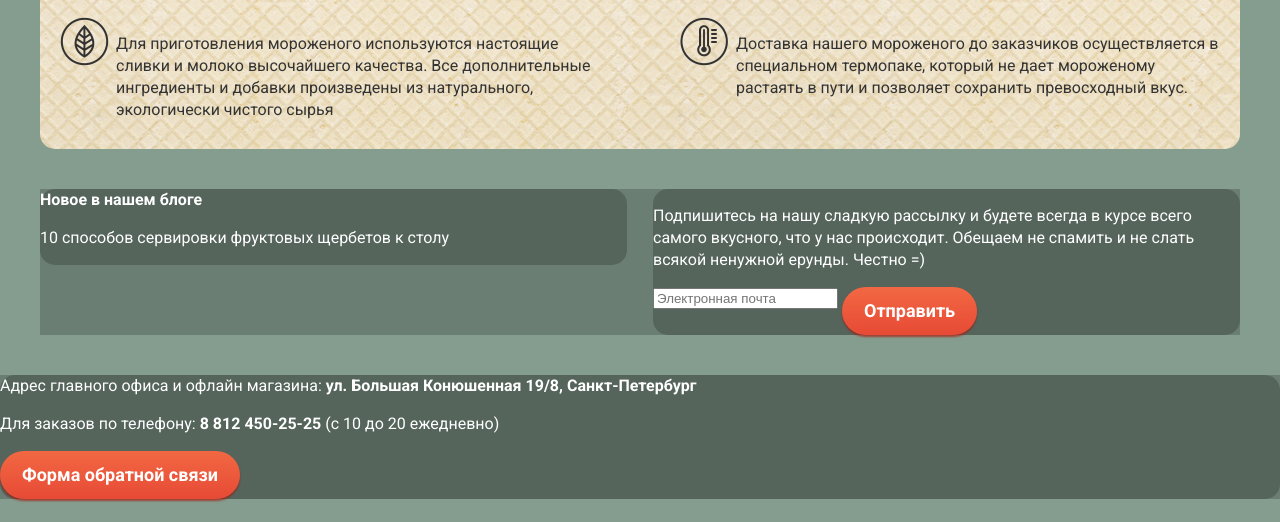
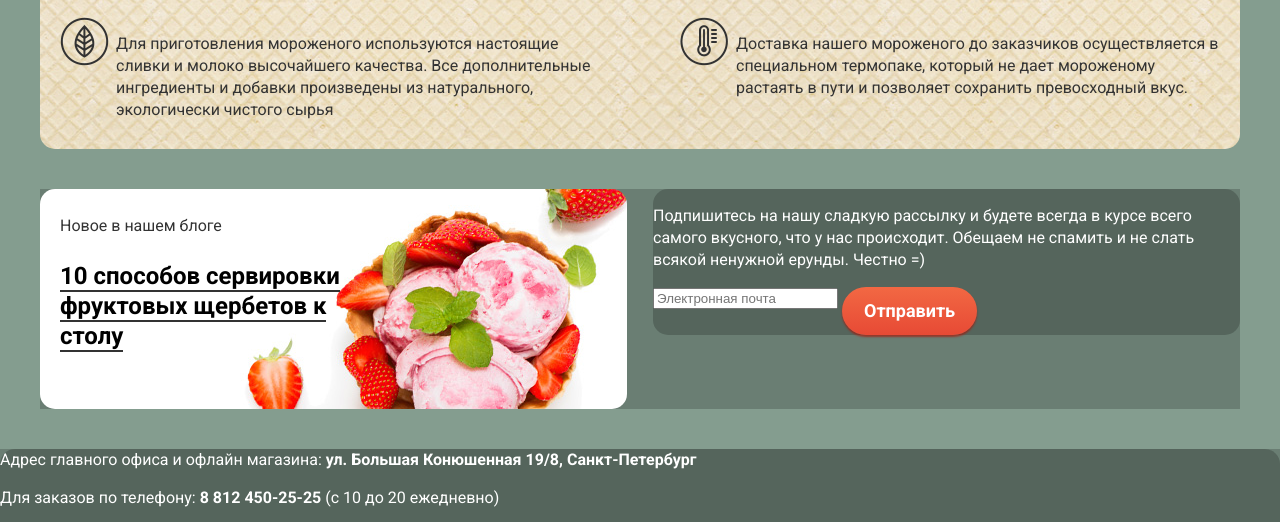
Before and after one commit to ooPASHAoo/gllacy, a website: page src/index.html in a window 1280 px wide. Shown: the part 1504-2026 px from the top of the page. Drawn offline with Linux system fonts and the light colour scheme.

Commit message:
block .blog

```diff
--- a/src/index.html
+++ b/src/index.html
@@ -108,10 +108,12 @@
             </article>
         </div>
     </section>
-    <div class="page__block blog+subscribe">
+    <div class="page__block">   <!-- blog+subscribe -->
         <section class="page__block-round page__block-double blog">
             <b class="blog__header">Новое в нашем блоге</b>
-            <p class="blog__article-header">10 способов сервировки фруктовых щербетов к столу</p>
+            <p class="blog__article-header"><span class="blog__article-header-underline">
+                10 способов сервировки фруктовых щербетов к столу
+            </span></p>
         </section>
         <section class="page__block-round page__block-double subscribe">
             <p class="subscribe__description">Подпишитесь на нашу сладкую рассылку и будете всегда в курсе всего самого
--- /dev/null
+++ b/src/scss/blocks/blog.scss
@@ -0,0 +1,26 @@
+.blog {
+  min-height: 220px;
+  padding: 26px 256px 20px 20px;
+  background: white url("../img/bg-strawberry.jpg") no-repeat;
+  color: #333333;
+
+  &__header {
+    font-weight: normal;
+  }
+
+  &__article-header {
+    font-size: 24px;
+    line-height: 30px;
+    font-weight: bold;
+    color: black;
+  }
+
+  &__article-header-underline {
+    border-bottom: 2px solid #333333;
+  }
+}
+
+//<section class="page__block-round page__block-double blog">
+//<b class="blog__header">Новое в нашем блоге</b>
+//<p class="blog__article-header">10 способов сервировки фруктовых щербетов к столу</p>
+//</section>
--- a/src/scss/style.scss
+++ b/src/scss/style.scss
@@ -13,3 +13,4 @@
 @import "blocks/product";
 @import "blocks/features";
 @import "blocks/feature";
+@import "blocks/blog";
```
Also changed, not shown: src/css/style.css, src/img/bg-strawberry.jpg (added), src/img/pattern-line-mail.png (added).
